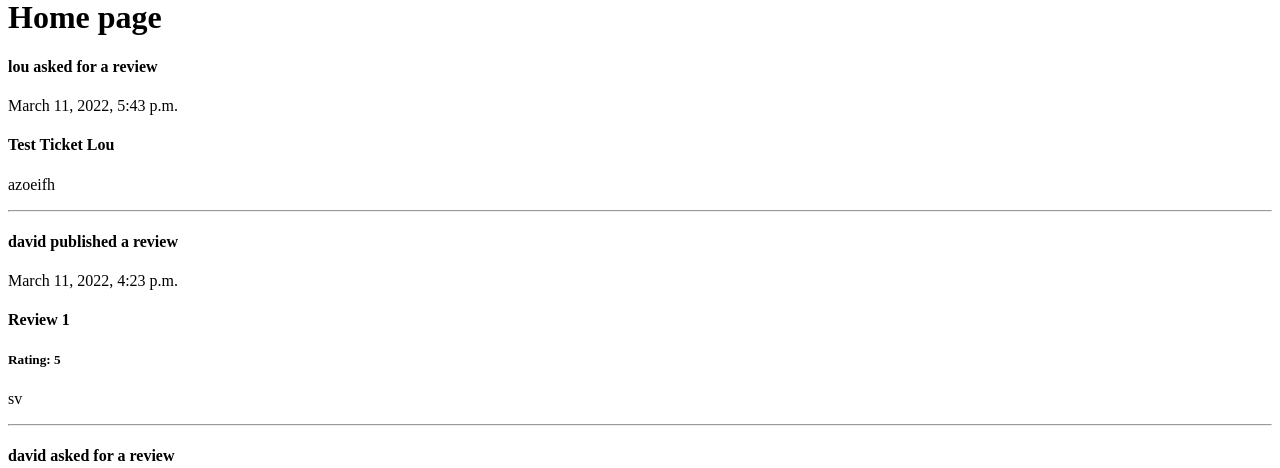
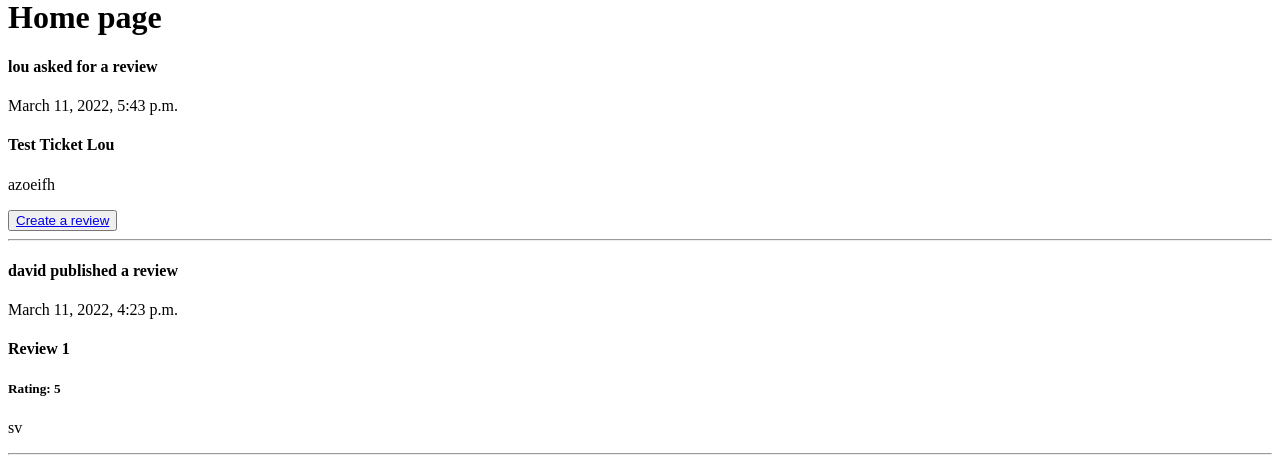
Before and after one commit to DavidPerelroizen/P09, a Django app: page /home_page/ in a window 1280 px wide. Shown: the part 120-588 px from the top of the page. Run offline with Django 4.2, Linux system fonts and the light colour scheme; a user stored in the database is signed in; data comes from the database, SQL or seed files in the repository.

Commit message:
Added a button in order to redirect to the review creation page

```diff
--- a/feedapp/templates/feedapp/partials/ticket_snippet.html
+++ b/feedapp/templates/feedapp/partials/ticket_snippet.html
@@ -6,4 +6,5 @@
     {% if ticket.image.url is not None %}
         <img src="{{ ticket.image.url }}">
     {% endif %}
+    <button type="button"><a href="{% url 'create_review' %}">Create a review</a></button>
 </div>
```
